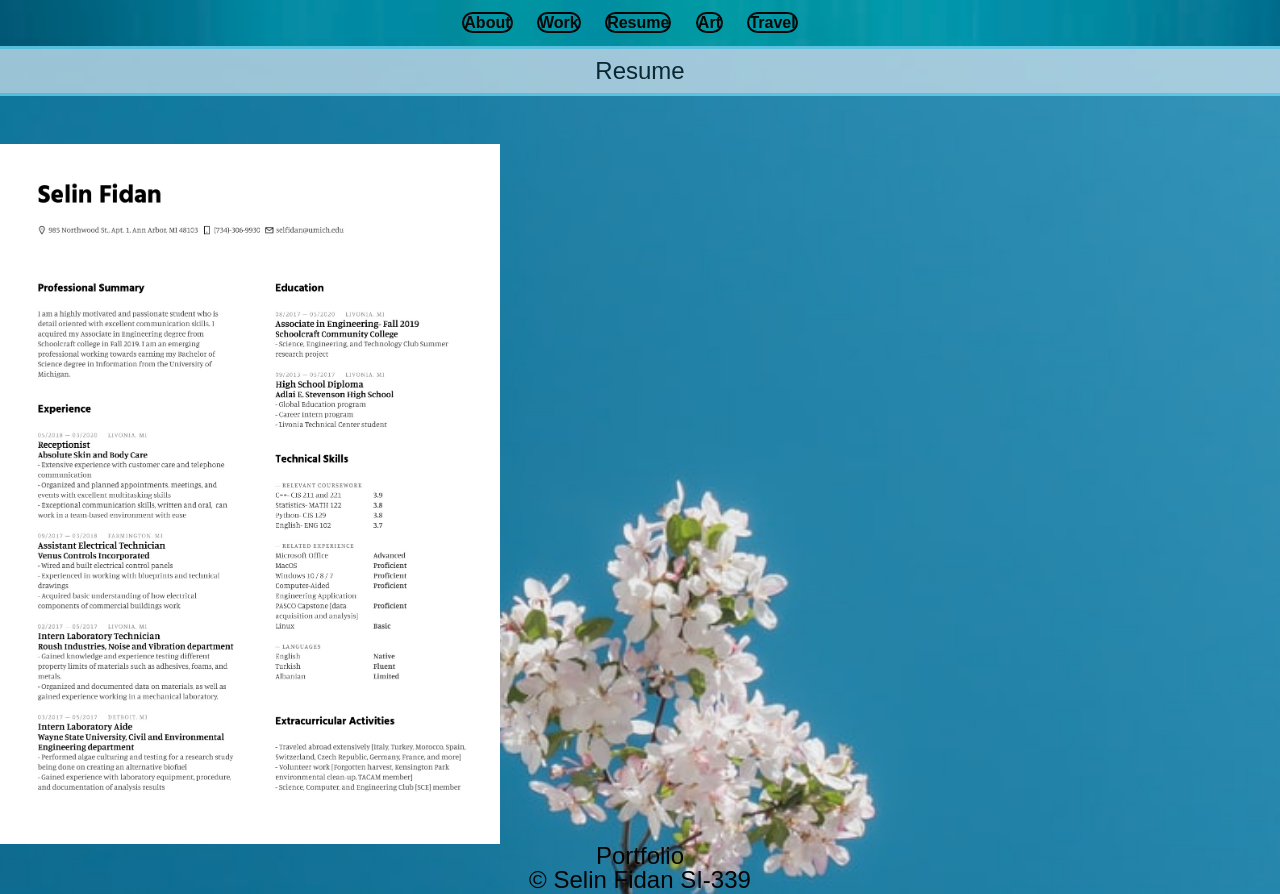
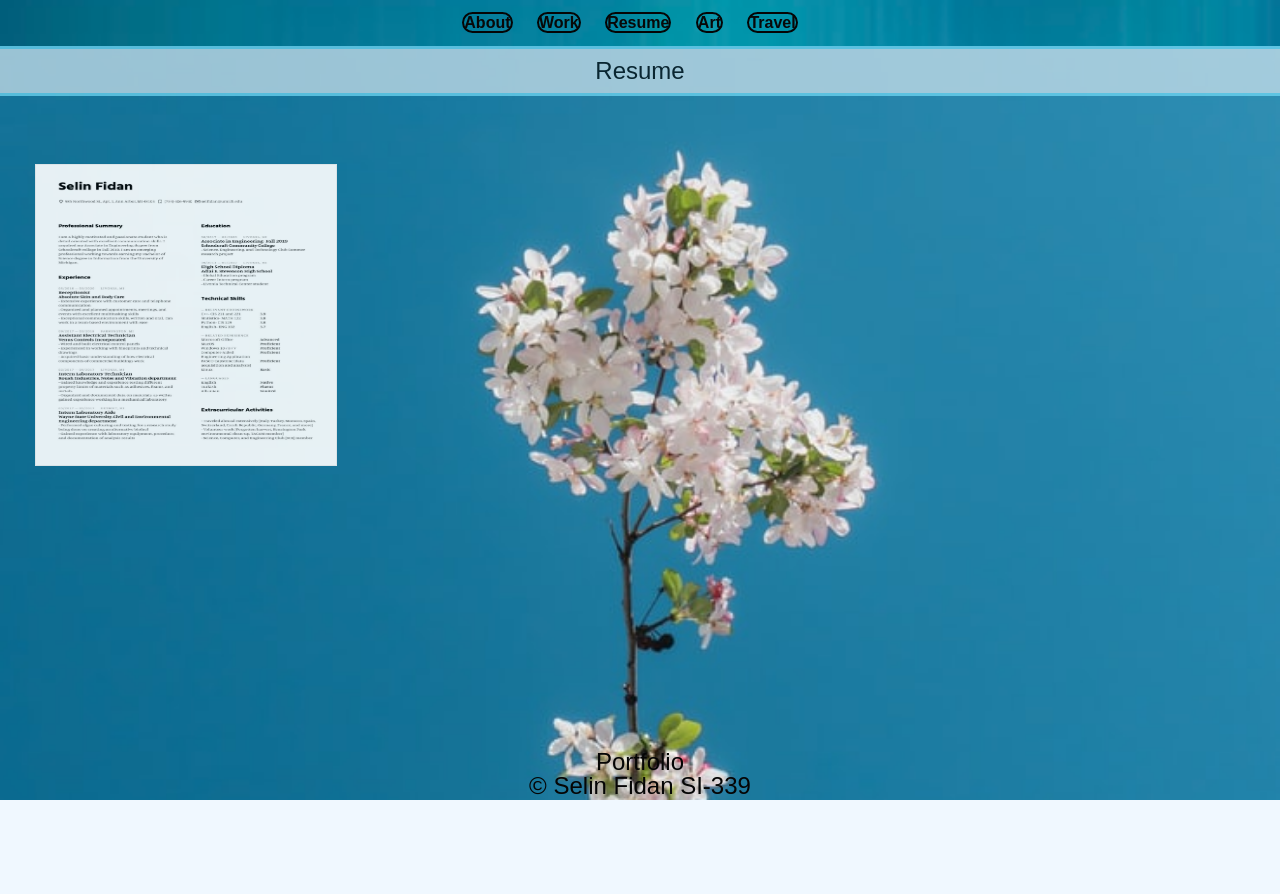
Before and after one commit to selfidan/ProjectOne, a plain HTML site: page resume.html in a window 1280 px wide. After the commit the page ends 800 px from the top, so only its background shows below. Drawn offline with Linux system fonts and the light colour scheme.

Commit message:
added parallax body image, flip card resume, and google analytics

```diff
--- a/css/style.css
+++ b/css/style.css
@@ -1,4 +1,10 @@
 body{
+  background-attachment: fixed; /* Parallax effect */
+  background-position: center;  /* Parallax effect */
+  background-repeat: no-repeat; /* Parallax effect */
+  background-size: cover;       /* Parallax effect */
+  height: 400px;                /* Parallax effect */
+
   color: #050505;
   font-size: 16px;
   font-family: "Andika", sans-serif;
@@ -343,9 +349,60 @@ input[type=submit]:hover {
      background-color: #74dcf7;
      animation-name: bounce;
      animation-duration: 5s;
-     animation-iteration-count: 1;
+     animation-iteration-count: 2;
+     animation-direction: reverse;
      display: block;
      margin-right: auto;
+     backface-visibility: hidden;
+     perspective: 1000;
+  }
+
+/* The flip card container - set the width and height to whatever you want. We have added the border property to demonstrate that the flip itself goes out of the box on hover (remove perspective if you don't want the 3D effect */
+.flip-card {
+  opacity: 90%;
+  margin: 20px 35px;
+  background-color: transparent;
+  width: 300px;
+  height: 300px;
+  border: 1px solid #f1f1f1;
+  perspective: 1000px; /* Remove this if you don't want the 3D effect */
+}
+
+/* This container is needed to position the front and back side */
+.flip-card-inner {
+  position: relative;
+  width: 100%;
+  height: 100%;
+  text-align: center;
+  transition: transform 0.8s;
+  transform-style: preserve-3d;
+}
+
+/* Do an horizontal flip when you move the mouse over the flip box container */
+.flip-card:hover .flip-card-inner {
+  transform: rotateY(180deg);
+}
+
+/* Position the front and back side */
+.flip-card-front, .flip-card-back {
+  position: absolute;
+  width: 100%;
+  height: 100%;
+  -webkit-backface-visibility: hidden; /* Safari */
+  backface-visibility: hidden;
+}
+
+/* Style the front side (fallback if image is missing) */
+.flip-card-front {
+  background-color: #bbb;
+  color: black;
+}
+
+/* Style the back side */
+.flip-card-back {
+  background-color: dodgerblue;
+  color: white;
+  transform: rotateY(180deg);
 }
 
 .nav_item a:active{
@@ -368,6 +425,14 @@ input[type=submit]:hover {
       scroll-behavior: auto; /* Removes scroll animation */
   }
 
+  #logo{
+    animation: none;
+  }
+
+  header{
+    background-attachment: initial; /* turn off parallax */
+  }
+
   .skip a{
     -webkit-transition: none; /* sets to default setting */
     transition: none;        /* sets to default setting */
--- a/resume.html
+++ b/resume.html
@@ -3,6 +3,15 @@
   <head>
     <meta charset="utf-8">
     <meta name="viewport" content="width=device-width, initial-scale=1.0">
+    <!-- Global site tag (gtag.js) - Google Analytics -->
+    <script async src="https://www.googletagmanager.com/gtag/js?id=G-BJESGMLPST"></script>
+    <script>
+      window.dataLayer = window.dataLayer || [];
+      function gtag(){dataLayer.push(arguments);}
+      gtag('js', new Date());
+
+      gtag('config', 'G-BJESGMLPST');
+    </script>
     <link rel="stylesheet" type="text/css" href="css/html5reset.css">
     <link rel="stylesheet" type="text/css" href="css/style.css">
     <title>Portfolio SI-339</title>
@@ -25,8 +34,20 @@
           <p>Resume</p>
         </header>
 
-        <div class=resume-image>
+        <!-- <div class=resume-image>
           <img src="images/resume.jpg" width="500" alt=""/>
+        </div>  -->
+
+        <div class="flip-card">
+          <div class="flip-card-inner">
+            <div class="flip-card-front">
+              <img src="images/resume.jpg" alt="Resume" style="width:300px;height:300px;"/>
+            </div>
+            <div class="flip-card-back">
+              <h1>UX Design Student</h1>
+              <a href="https://ibb.co/gPKxkZB" target="_blank" style="text-align: center;">Link to Resume</a>
+            </div>
+          </div>
         </div>
 
         </main>
```
Also changed, not shown: art.html (+9 -0 lines), index.html (+9 -0 lines), travel.html (+9 -0 lines), work.html (+9 -0 lines). Lines whose indentation alone changed are shown as unchanged.
